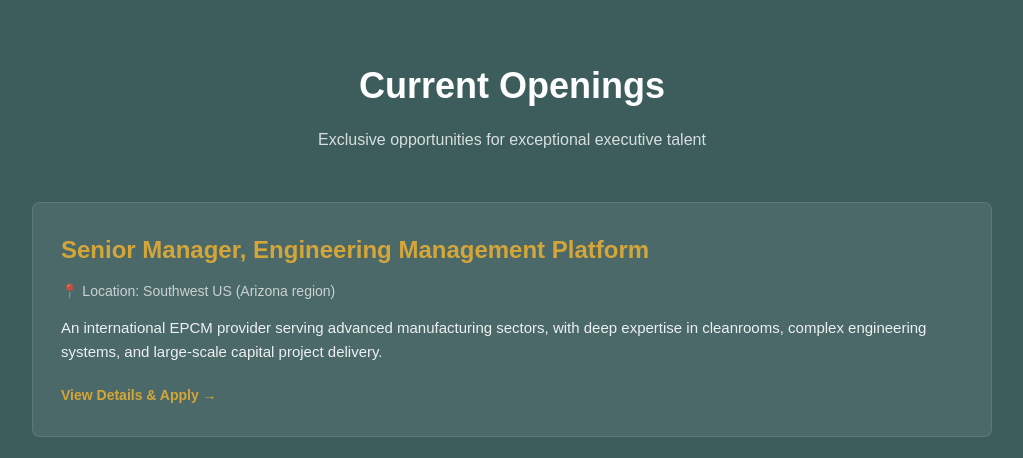
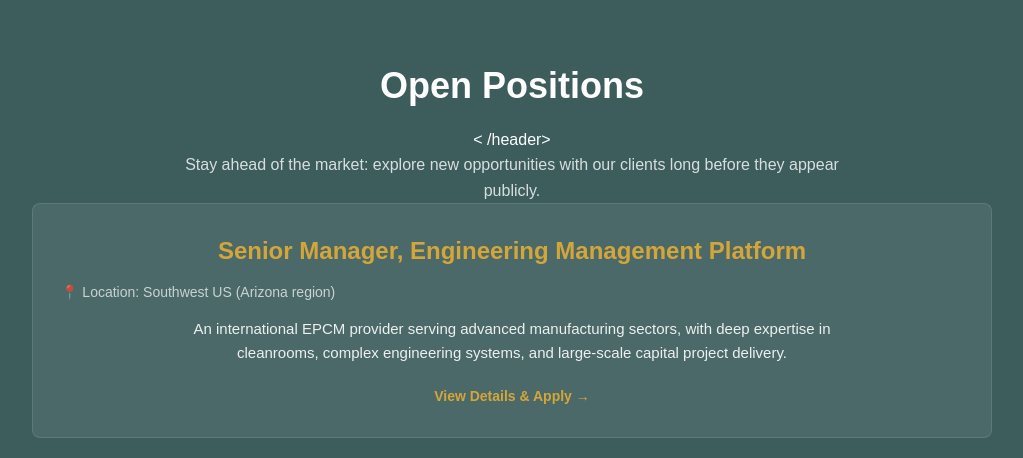
Before and after one commit to ironbark-pro/ironbark-jd, an Eleventy site: page src/pages/index.njk in a window 1280 px wide. Shown: the part 313-771 px from the top of the page, without its empty margins (128-1151 px from the left). Built offline with nearby package versions, Linux system fonts and the light colour scheme; Eleventy itself is replaced by a stand-in of ours; files that its build step writes are made by us from their sources.

Commit message:
Fix positioning messaging in index.njk
Update header to clarify Ironbark is a recruitment agency placing candidates with client companies:
- Change heading to "Open Positions"
- Add tagline emphasizing client opportunities
- Remove any implication of direct hiring at Ironbark

```diff
--- a/src/pages/index.njk
+++ b/src/pages/index.njk
@@ -5,9 +5,9 @@ title: "Current Openings | Ironbark"
 ---
 
 <header>
-    <h1>Current Openings</h1>
-    <p>Exclusive opportunities for exceptional executive talent</p>
-</header>
+    <h1>Open Positions</h1><
+/header>
+    <p>Stay ahead of the market: explore new opportunities with our clients long before they appear publicly.</p>
 
 <div class="jobs-list">
     {% for job in collections.jobs | reverse %}
```
